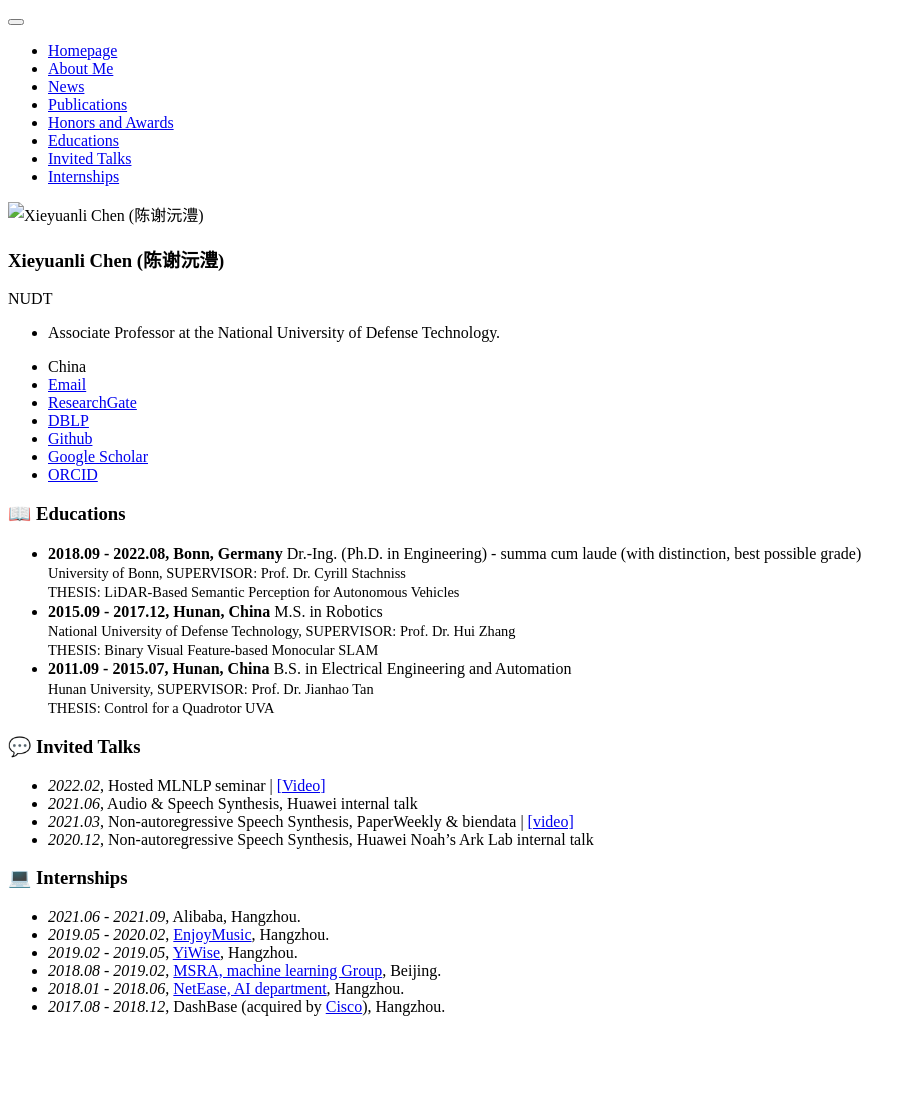
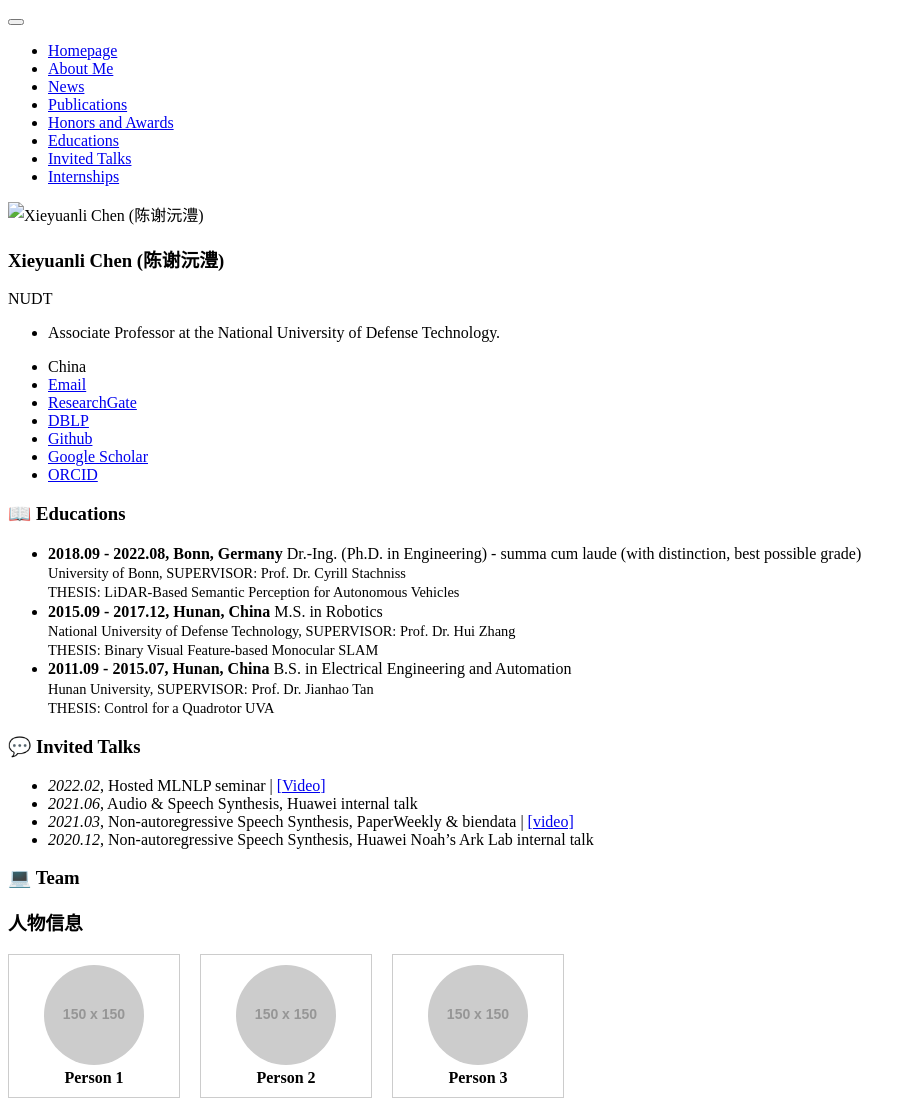
Before and after one commit to shenyehui/my-home, a Jekyll site: the page built from _pages/includes/others.md, in a window 1280 px wide. Shown: the whole page, without its empty margins (0-916 px from the left). Built offline with Jekyll 4.4.1, drawn with Linux system fonts in a browser that asks for light colours; our own code applies the rules of GitHub Pages for plain Markdown files; before the commit the page ends 1032 px from its top, so only the background shows below that.

Commit message:
Update others.md

```diff
--- a/_pages/includes/others.md
+++ b/_pages/includes/others.md
@@ -24,10 +24,33 @@
 - *2021.03*, Non-autoregressive Speech Synthesis, PaperWeekly & biendata \| [\[video\]](https://www.bilibili.com/video/BV1uf4y1t7Hr/)
 - *2020.12*, Non-autoregressive Speech Synthesis, Huawei Noah's Ark Lab internal talk
 
-# 💻 Internships
-- *2021.06 - 2021.09*, Alibaba, Hangzhou.
-- *2019.05 - 2020.02*, [EnjoyMusic](https://enjoymusic.ai/), Hangzhou.
-- *2019.02 - 2019.05*, [YiWise](https://www.yiwise.com/), Hangzhou.
-- *2018.08 - 2019.02*, [MSRA, machine learning Group](https://www.microsoft.com/en-us/research/group/machine-learning-research-group/), Beijing.
-- *2018.01 - 2018.06*, [NetEase, AI department](https://hr.163.com/zc/12-ai/index.html), Hangzhou.
-- *2017.08 - 2018.12*, DashBase (acquired by [Cisco](https://blogs.cisco.com/news/349511)), Hangzhou.
+# 💻 Team
+# 人物信息
+
+<div style="display: flex; flex-wrap: wrap; gap: 20px;">
+
+  <!-- 第一个人物框 -->
+  <div style="border: 1px solid #ccc; padding: 10px; text-align: center; width: 150px;">
+    <a href="https://shenyehui.github.io/" target="_blank" style="text-decoration: none; color: black;">
+      <img src="https://via.placeholder.com/150" alt="Person 1" style="width: 100px; height: 100px; border-radius: 50%;"><br>
+      <strong>Person 1</strong>
+    </a>
+  </div>
+
+  <!-- 第二个人物框 -->
+  <div style="border: 1px solid #ccc; padding: 10px; text-align: center; width: 150px;">
+    <a href="https://example.com/person2" target="_blank" style="text-decoration: none; color: black;">
+      <img src="https://via.placeholder.com/150" alt="Person 2" style="width: 100px; height: 100px; border-radius: 50%;"><br>
+      <strong>Person 2</strong>
+    </a>
+  </div>
+
+  <!-- 第三个人物框 -->
+  <div style="border: 1px solid #ccc; padding: 10px; text-align: center; width: 150px;">
+    <a href="https://example.com/person3" target="_blank" style="text-decoration: none; color: black;">
+      <img src="https://via.placeholder.com/150" alt="Person 3" style="width: 100px; height: 100px; border-radius: 50%;"><br>
+      <strong>Person 3</strong>
+    </a>
+  </div>
+
+</div>
```
